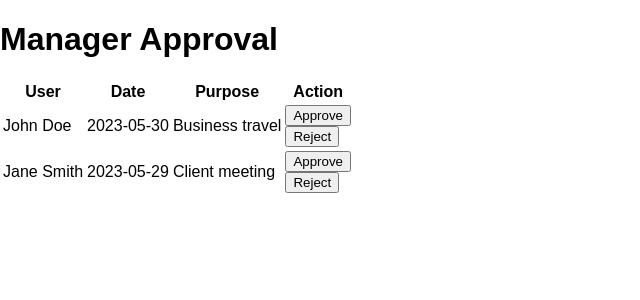
After one commit to tahirkaloo/reimbursement, a PHP site: page /admin/manager-approval.php in a window 1280 px wide. The commit adds this page. Shown: the top 300 px of the page, without its empty margins (0-640 px from the left). Run offline with PHP 8.4, Linux system fonts and the light colour scheme; a stand-in replaces the project's code that opens the database connection.

Commit message:
Stable version

```diff
--- a/admin/admin-navbar.php
+++ b/admin/admin-navbar.php
@@ -53,7 +53,7 @@
                 <li><a href="mileage_responses.php">Local Mileage Responses</a></li>
                 <li><a href="contact_responses.php">Contact Form Responses</a></li>
                 <li><a href="manage-users.php">Manage Users</a></li>
-                <li><a href="logout.php">Logout</a></li>
+                <li><a href="../logout.php">Logout</a></li>
             </ul>
         </div>
     </div>
--- /dev/null
+++ b/admin/manager-approval.php
@@ -0,0 +1,63 @@
+<?php
+// Fetch pending reimbursement requests from the database
+// Replace this with your actual code to retrieve data from the database
+$pendingRequests = [
+    [
+        'id' => 1,
+        'user' => 'John Doe',
+        'date' => '2023-05-30',
+        'purpose' => 'Business travel'
+    ],
+    [
+        'id' => 2,
+        'user' => 'Jane Smith',
+        'date' => '2023-05-29',
+        'purpose' => 'Client meeting'
+    ]
+];
+?>
+
+<!DOCTYPE html>
+<html>
+<head>
+    <title>Manager Approval</title>
+    <!-- Include any necessary CSS stylesheets -->
+    <link rel="stylesheet" type="text/css" href="styles.css">
+</head>
+<body>
+    <h1>Manager Approval</h1>
+
+    <table>
+        <thead>
+            <tr>
+                <th>User</th>
+                <th>Date</th>
+                <th>Purpose</th>
+                <th>Action</th>
+            </tr>
+        </thead>
+        <tbody>
+            <?php foreach ($pendingRequests as $request): ?>
+            <tr>
+                <td><?php echo $request['user']; ?></td>
+                <td><?php echo $request['date']; ?></td>
+                <td><?php echo $request['purpose']; ?></td>
+                <td>
+                    <form method="POST" action="approve.php">
+                        <input type="hidden" name="request_id" value="<?php echo $request['id']; ?>">
+                        <button type="submit">Approve</button>
+                    </form>
+                    <form method="POST" action="reject.php">
+                        <input type="hidden" name="request_id" value="<?php echo $request['id']; ?>">
+                        <button type="submit">Reject</button>
+                    </form>
+                </td>
+            </tr>
+            <?php endforeach; ?>
+        </tbody>
+    </table>
+
+    <!-- Include any necessary JavaScript files -->
+    <script src="script.js"></script>
+</body>
+</html>
```
Also changed, not shown: login.php (+47 -0 lines).
